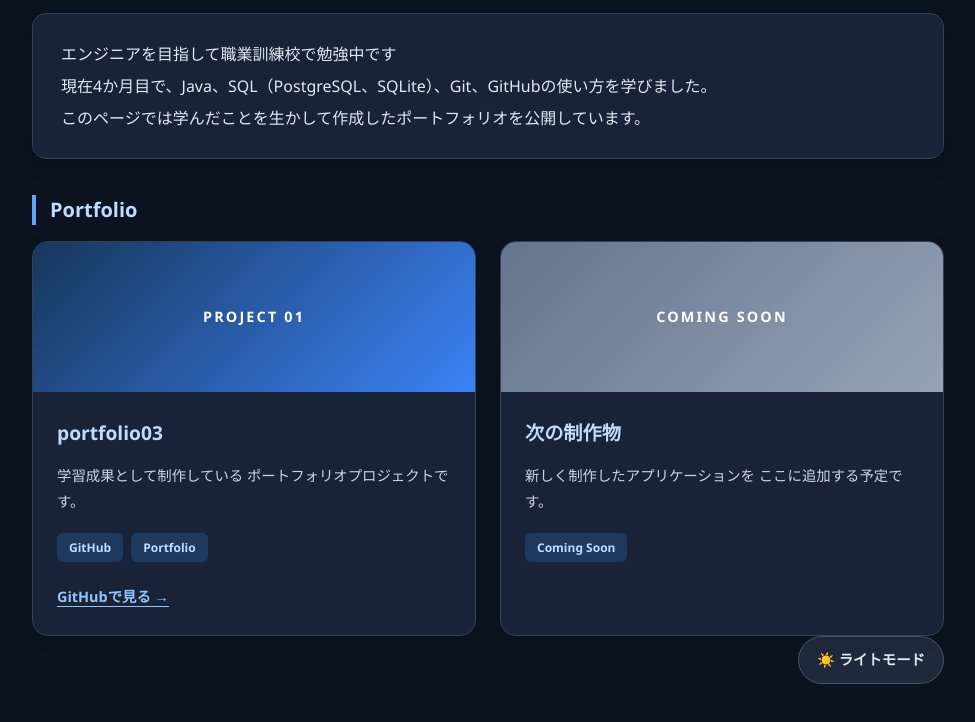
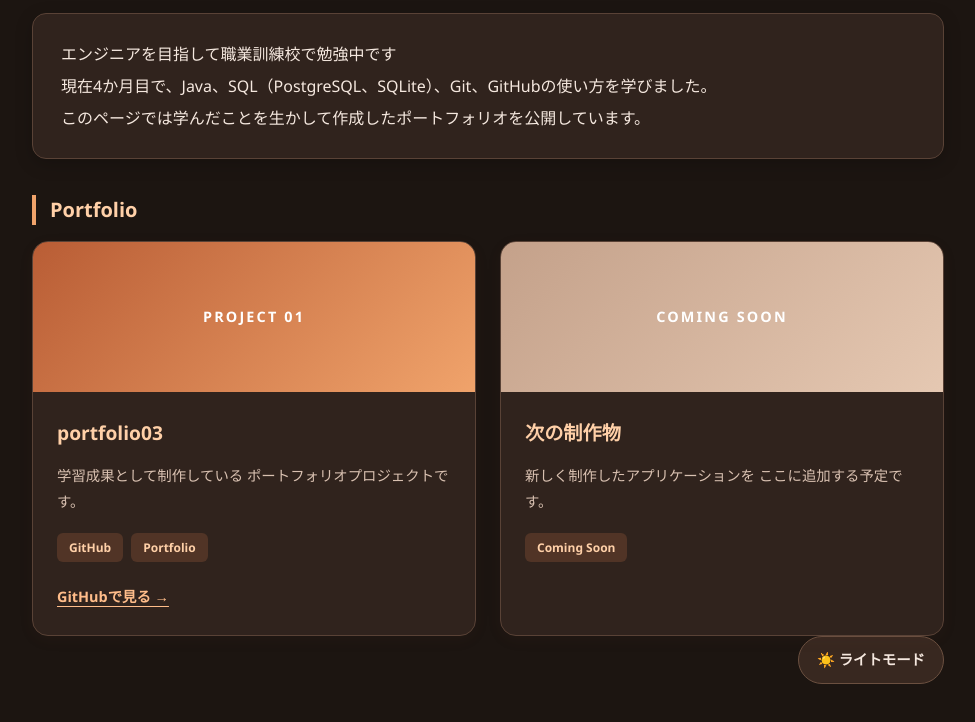
Before and after one commit to Polytech-Saito/Polytech-Saito.github.io, a plain HTML site: page index.html in a window 1280 px wide. Both pictures are taken after a click on the button "🌙 ダークモード". Shown: the part 293-1015 px from the top of the page, without its empty margins (152-1127 px from the left). Drawn offline with Linux system fonts and the light colour scheme.

Commit message:
feat: CSSの背景色を青からオレンジに変更

```diff
--- a/css/style.css
+++ b/css/style.css
@@ -6,7 +6,7 @@
 /* ページ全体の背景 */
 html {
     min-height: 100%;
-    background-color: #f3f6fb;
+    background-color: #fff8f1;
 }
 
 /* コンテンツを中央に配置する */
@@ -16,7 +16,7 @@ body {
     padding: 56px 24px 80px;
     font-family: "Segoe UI", "Hiragino Kaku Gothic ProN",
         "Yu Gothic", Meiryo, sans-serif;
-    color: #334155;
+    color: #594438;
     line-height: 1.8;
     overflow-wrap: anywhere;
 }
@@ -26,8 +26,8 @@ h1 {
     margin: 0 0 44px;
     padding: 40px 36px;
     border-radius: 20px;
-    background: linear-gradient(120deg, #17365b, #2563a6);
-    box-shadow: 0 12px 30px rgba(23, 54, 91, 0.16);
+    background: linear-gradient(120deg, #a94e2b, #e58a4b);
+    box-shadow: 0 12px 30px rgba(169, 78, 43, 0.16);
     color: #ffffff;
     font-size: clamp(1.5rem, 3.5vw, 2.1rem);
     line-height: 1.5;
@@ -39,7 +39,7 @@ h1::before {
     content: "PORTFOLIO";
     display: block;
     margin-bottom: 12px;
-    color: #bfdbfe;
+    color: #ffe0c2;
     font-size: 0.75rem;
     font-weight: 600;
     letter-spacing: 0.2em;
@@ -49,8 +49,8 @@ h1::before {
 h2 {
     margin: 36px 0 16px;
     padding-left: 14px;
-    border-left: 4px solid #2563a6;
-    color: #17365b;
+    border-left: 4px solid #e58a4b;
+    color: #a94e2b;
     font-size: 1.25rem;
     line-height: 1.5;
 }
@@ -59,18 +59,18 @@ h2 {
 p {
     margin: 0;
     padding: 24px 28px;
-    border: 1px solid #e2e8f0;
+    border: 1px solid #f1dfd0;
     border-radius: 14px;
     background-color: #ffffff;
-    box-shadow: 0 4px 16px rgba(15, 23, 42, 0.04);
+    box-shadow: 0 4px 16px rgba(120, 75, 45, 0.05);
     line-height: 2;
 }
 
 /* 作品紹介用のカード */
 .portfolio-card {
     padding: 28px;
-    border-top: 3px solid #2563a6;
-    color: #17365b;
+    border-top: 3px solid #e58a4b;
+    color: #a94e2b;
     font-size: 1.15rem;
     font-weight: 700;
 }
@@ -80,7 +80,7 @@ p {
     content: "PROJECT";
     display: block;
     margin-bottom: 8px;
-    color: #64748b;
+    color: #b18a72;
     font-size: 0.7rem;
     font-weight: 600;
     letter-spacing: 0.15em;
@@ -88,18 +88,18 @@ p {
 
 /* リンクを追加した場合の見た目 */
 a {
-    color: #1d5c9f;
+    color: #c66a36;
     text-decoration-thickness: 1px;
     text-underline-offset: 4px;
 }
 
 a:hover {
-    color: #123b68;
+    color: #93401f;
     text-decoration-thickness: 2px;
 }
 
 a:focus-visible {
-    outline: 3px solid #2563a6;
+    outline: 3px solid #e58a4b;
     outline-offset: 5px;
 }
 
@@ -136,10 +136,10 @@ a:focus-visible {
     display: block;
     margin: 0 0 18px auto;
     padding: 10px 18px;
-    border: 1px solid #cbd5e1;
+    border: 1px solid #edcfb8;
     border-radius: 999px;
     background: #ffffff;
-    color: #17365b;
+    color: #a94e2b;
     font: inherit;
     font-size: 0.9rem;
     font-weight: 700;
@@ -148,12 +148,12 @@ a:focus-visible {
 }
 
 .theme-toggle:hover {
-    background-color: #e8f1ff;
+    background-color: #fff0e2;
     transform: translateY(-2px);
 }
 
 .theme-toggle:focus-visible {
-    outline: 3px solid #2563a6;
+    outline: 3px solid #e58a4b;
     outline-offset: 3px;
 }
 
@@ -161,8 +161,8 @@ a:focus-visible {
 h1 {
     background:
         radial-gradient(circle at var(--mouse-x, 50%) var(--mouse-y, 50%),
-            rgba(147, 197, 253, 0.5), transparent 42%),
-        linear-gradient(120deg, #17365b, #2563a6);
+            rgba(255, 218, 170, 0.55), transparent 42%),
+        linear-gradient(120deg, #a94e2b, #e58a4b);
 }
 
 /* 画面内に入ると、ふわっと表示する */
@@ -185,50 +185,50 @@ h1 {
 
 .portfolio-card.is-visible:hover {
     transform: translateY(-5px);
-    box-shadow: 0 12px 32px rgba(23, 54, 91, 0.16);
+    box-shadow: 0 12px 32px rgba(169, 78, 43, 0.16);
 }
 
 /* ダークモード */
 html.dark {
-    background-color: #0b1220;
+    background-color: #1c1511;
 }
 
 .dark body {
-    color: #cbd5e1;
+    color: #eadbd0;
 }
 
 .dark h2 {
-    color: #bfdbfe;
-    border-left-color: #60a5fa;
+    color: #ffd0a8;
+    border-left-color: #f0a36b;
 }
 
 .dark p {
-    background-color: #182337;
-    color: #e2e8f0;
-    border-color: #334155;
+    background-color: #30231d;
+    color: #f5e8df;
+    border-color: #594236;
     box-shadow: 0 5px 18px rgba(0, 0, 0, 0.2);
 }
 
 .dark .portfolio-card {
-    border-top-color: #60a5fa;
+    border-top-color: #f0a36b;
 }
 
 .dark .portfolio-card::before {
-    color: #94a3b8;
+    color: #c5a28c;
 }
 
 .dark .theme-toggle {
-    color: #e2e8f0;
-    background-color: #1e293b;
-    border-color: #475569;
+    color: #f5e8df;
+    background-color: #382820;
+    border-color: #6b5040;
 }
 
 .dark .theme-toggle:hover {
-    background-color: #334155;
+    background-color: #4a3529;
 }
 
 .dark a {
-    color: #93c5fd;
+    color: #ffbd8a;
 }
 
 /* アニメーションを控えたい設定の人には、動かさず表示する */
@@ -267,10 +267,10 @@ html.dark {
     padding: 0;
     overflow: hidden;
     background: #ffffff;
-    border: 1px solid #e2e8f0;
+    border: 1px solid #f1dfd0;
     border-radius: 16px;
-    box-shadow: 0 4px 16px rgba(15, 23, 42, 0.06);
-    color: #334155;
+    box-shadow: 0 4px 16px rgba(120, 75, 45, 0.06);
+    color: #594438;
     font-size: 1rem;
     font-weight: normal;
     transition:
@@ -287,7 +287,7 @@ html.dark {
 /* カードのホバー演出 */
 .portfolio-grid .portfolio-card:hover {
     transform: translateY(-5px);
-    box-shadow: 0 12px 32px rgba(23, 54, 91, 0.15);
+    box-shadow: 0 12px 32px rgba(169, 78, 43, 0.15);
 }
 
 /* カード上部の画像領域 */
@@ -296,7 +296,7 @@ html.dark {
     align-items: center;
     justify-content: center;
     height: 150px;
-    background: linear-gradient(135deg, #17365b, #3b82f6);
+    background: linear-gradient(135deg, #b95d35, #f0a36b);
     color: white;
     font-size: 0.9rem;
     font-weight: 700;
@@ -305,7 +305,7 @@ html.dark {
 
 /* 制作予定カード */
 .portfolio-image-next {
-    background: linear-gradient(135deg, #64748b, #94a3b8);
+    background: linear-gradient(135deg, #c4a18a, #e5c8b2);
 }
 
 /* カード本文 */
@@ -315,7 +315,7 @@ html.dark {
 
 .portfolio-content h3 {
     margin: 0 0 12px;
-    color: #17365b;
+    color: #a94e2b;
     font-size: 1.2rem;
 }
 
@@ -327,7 +327,7 @@ html.dark {
     border-radius: 0;
     background: transparent;
     box-shadow: none;
-    color: #64748b;
+    color: #927767;
     font-size: 0.9rem;
     font-weight: normal;
     line-height: 1.8;
@@ -344,8 +344,8 @@ html.dark {
 .portfolio-tags span {
     padding: 4px 12px;
     border-radius: 6px;
-    background: #eff6ff;
-    color: #1d5c9f;
+    background: #fff0e2;
+    color: #b95d35;
     font-size: 0.75rem;
     font-weight: 600;
 }
@@ -362,24 +362,24 @@ html.dark {
    ========================================== */
 
 .dark .portfolio-grid .portfolio-card {
-    background: #182337;
-    border-color: #334155;
-    color: #e2e8f0;
+    background: #30231d;
+    border-color: #594236;
+    color: #f5e8df;
 }
 
 .dark .portfolio-content h3 {
-    color: #bfdbfe;
+    color: #ffd0a8;
 }
 
 .dark .portfolio-grid .portfolio-description {
     background: transparent;
-    color: #cbd5e1;
+    color: #d9c1b1;
     box-shadow: none;
 }
 
 .dark .portfolio-tags span {
-    background: #1e3a5f;
-    color: #bfdbfe;
+    background: #513426;
+    color: #ffd0a8;
 }
 
 /* ==========================================
@@ -409,4 +409,4 @@ html.dark {
     .portfolio-grid .portfolio-card:hover {
         transform: none;
     }
-}
+}}
```
